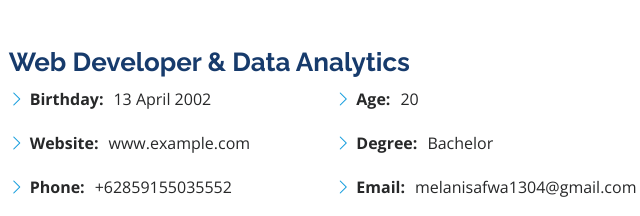
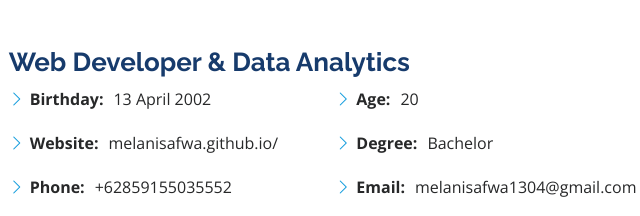
Before and after one commit to MelaniSafwa/melanisafwa.github.io, a plain HTML site: page index.html in a window 1280 px wide. Shown: the part 921-1137 px from the top of the page, 630-1270 px from the left. Drawn offline with nearby package versions, Linux system fonts and the light colour scheme.

Commit message:
Update index.html

```diff
--- a/index.html
+++ b/index.html
@@ -96,7 +96,7 @@
               <div class="col-lg-6">
                 <ul>
                   <li><i class="bi bi-chevron-right"></i> <strong>Birthday:</strong> <span>13 April 2002</span></li>
-                  <li><i class="bi bi-chevron-right"></i> <strong>Website:</strong> <span>www.example.com</span></li>
+                  <li><i class="bi bi-chevron-right"></i> <strong>Website:</strong> <span>melanisafwa.github.io/</span></li>
                   <li><i class="bi bi-chevron-right"></i> <strong>Phone:</strong> <span>+62859155035552</span></li>
                   <li><i class="bi bi-chevron-right"></i> <strong>City:</strong> <span>Semarang, Jawa Tengah</span></li>
                 </ul>
```
